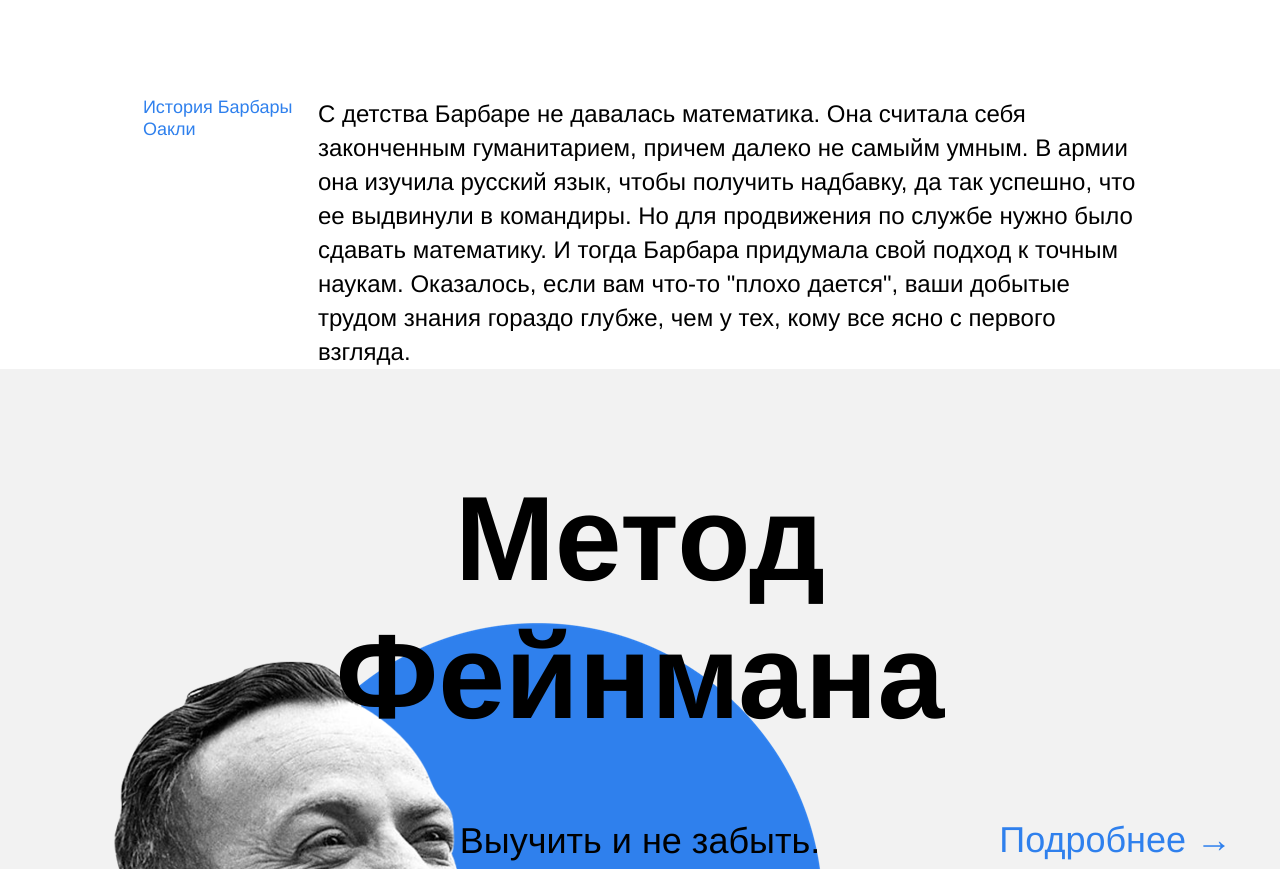
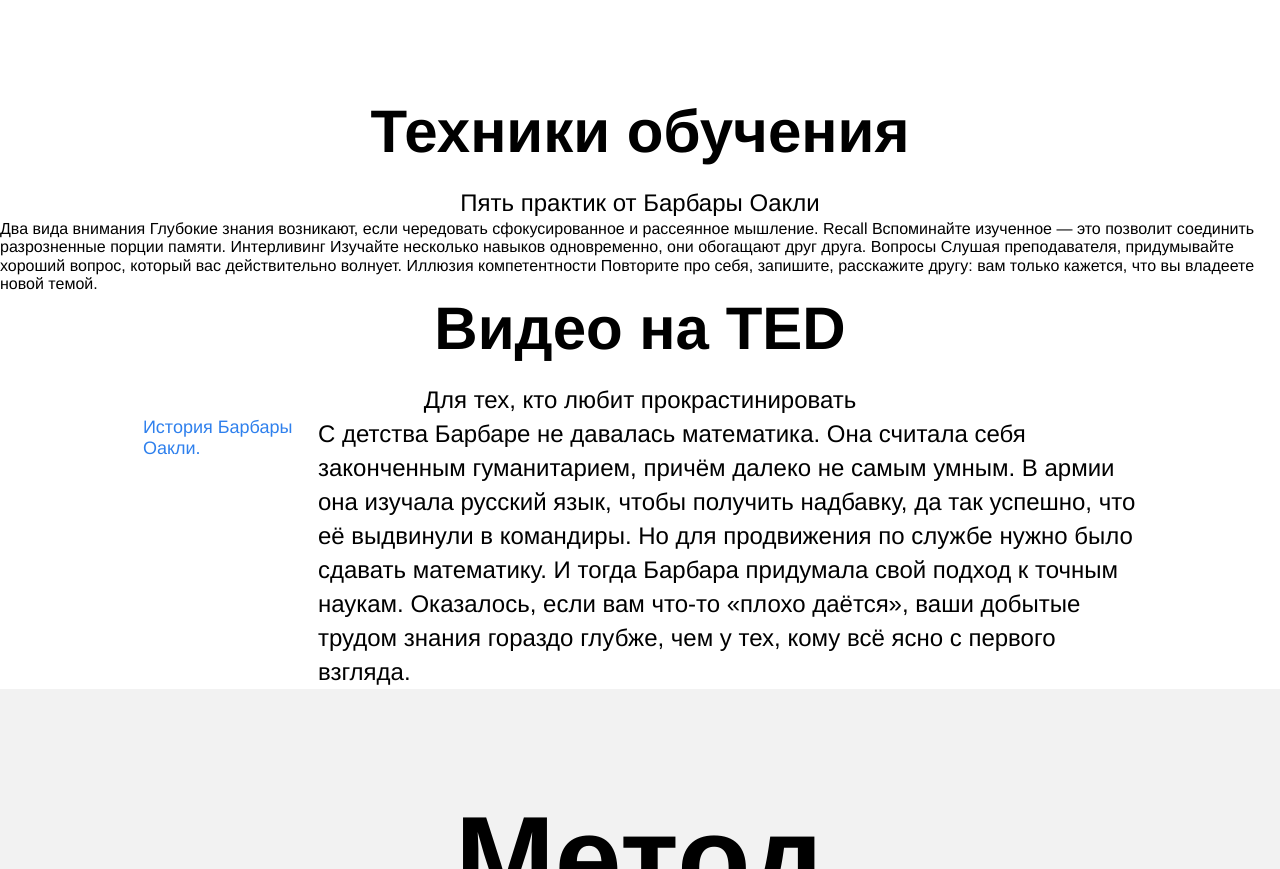
Before and after one commit to burlake/how-to-learn-project, a plain HTML site: page index.html in a window 1280 px wide. Shown: the part 1259-2128 px from the top of the page. Drawn offline with Linux system fonts and the light colour scheme.

Commit message:
add h2 p

```diff
--- a/index.html
+++ b/index.html
@@ -28,15 +28,40 @@
         </div>
       </section>
 
-      <section class="techniques"></section>
+      <section class="techniques">
+        <h2 class="section-title">Техники обучения</h2>
+        <p class="section-subtitle">Пять практик от Барбары Оакли</p>
 
-      <section class="video"></section>
+        Два вида внимания
+        Глубокие знания возникают, если чередовать сфокусированное и рассеянное мышление.
+        Recall
+        Вспоминайте изученное — это позволит соединить разрозненные порции памяти.
+        Интерливинг
+        Изучайте несколько навыков одновременно, они обогащают друг друга.
+        Вопросы
+        Слушая преподавателя, придумывайте хороший вопрос, который вас действительно волнует.
+        Иллюзия компетентности
+        Повторите про себя, запишите, расскажите другу: вам только кажется, что вы владеете новой темой.
+
+      </section>
+
+      <section class="video">
+        <h2 class="section-title">Видео нa TED</h2>
+        <p class="section-subtitle">Для тех, кто любит прокрастинировать</p>
+
+
+
+
+
+
+
+      </section>
 
       <section class="oakley">
         <div class="two-columns">
-          <h3 class="two-columns__brief">История Барбары Оакли</h3>
+          <h3 class="two-columns__brief">История Барбары Оакли.</h3>
           <div class="two-columns__main-text">
-            <p class="two-columns__paragraph">С детства Барбаре не давалась математика. Она считала себя законченным гуманитарием, причем далеко не самыйм умным. В армии она изучила русский язык, чтобы получить надбавку, да так успешно, что ее выдвинули в командиры. Но для продвижения по службе нужно было сдавать математику. И тогда Барбара придумала свой подход к точным наукам. Оказалось, если вам что-то "плохо дается", ваши добытые трудом знания гораздо глубже, чем у тех, кому все ясно с первого взгляда.</p>
+            <p class="two-columns__paragraph">С детства Барбаре не давалась математика. Она считала себя законченным гуманитарием, причём далеко не самым умным. В армии она изучала русский язык, чтобы получить надбавку, да так успешно, что её выдвинули в командиры. Но для продвижения по службе нужно было сдавать математику. И тогда Барбара придумала свой подход к точным наукам. Оказалось, если вам что-то «плохо даётся», ваши добытые трудом знания гораздо глубже, чем у тех, кому всё ясно с первого взгляда.</p>
           </div>
         </div>
       </section>
@@ -96,7 +121,26 @@
         </ul>
       </section>
 
-      <section class="khan"></section>
+      <section class="khan">
+        <p class="section-subtitle">Салман Хан</p>
+        <h2 class="section-title">Весь мир — школа</h2>
+
+
+
+
+
+
+
+Страсть и новаторство Сала Хана меняют процесс обучения миллионов студентов по всему миру. Книгу «Весь мир — школа» нужно прочитать всем, кто занимается образованием — так учащиеся повсюду смогут получить навыки и знания, которые приносят успех в школе, карьере и жизни.
+
+Джордж Лукас
+Кинорежиссер, продюсер
+
+
+
+
+
+      </section>
 
       <section class="kaufman">
         <h2 class="section-title section-title_theme_dark">Принципы обучения</h2>
@@ -158,7 +202,11 @@
         <div class="kaufman__triangle"></div>
       </section>
 
-      <section class="resources"></section>
+      <section class="resources">
+        <h2 class="section-title">Полезные ресурсы</h2>
+        <p class="section-subtitle">Больше материалов о техниках и лайфхаках обучения</p>
+
+      </section>
     </main>
     <footer class="footer">
       <div class="footer__columns">
```
